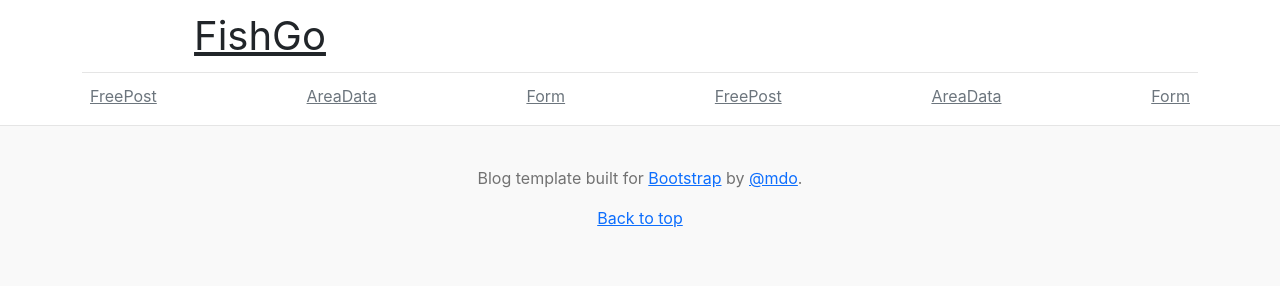
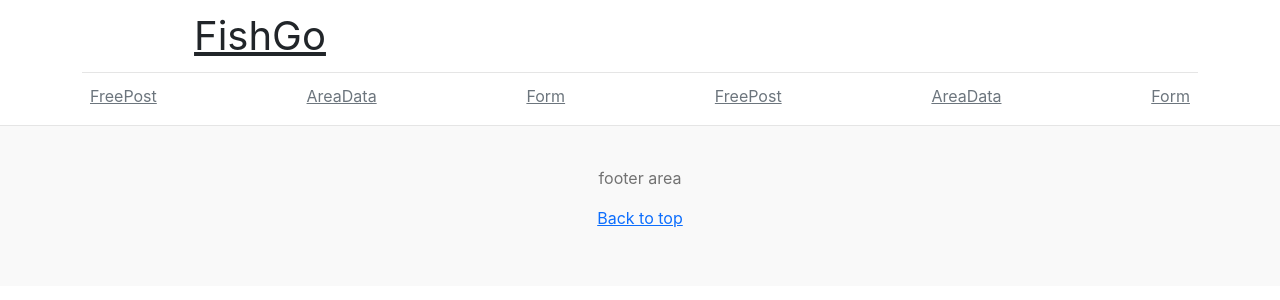
Before and after one commit to taiki-nd/fish_go_front, a React (Create React App) app: page / in a window 1280 px wide. Shown: the top 300 px of the page. Built offline with nearby package versions, Linux system fonts and the light colour scheme.

Commit message:
footerの調整

```diff
--- a/src/App.tsx
+++ b/src/App.tsx
@@ -30,7 +30,7 @@ function App() {
     </main>
 
     <footer className="blog-footer">
-      <p>Blog template built for <a href="https://getbootstrap.com/">Bootstrap</a> by <a href="https://twitter.com/mdo">@mdo</a>.</p>
+      <p>footer area</p>
       <p>
         <a href="#">Back to top</a>
       </p>
```
